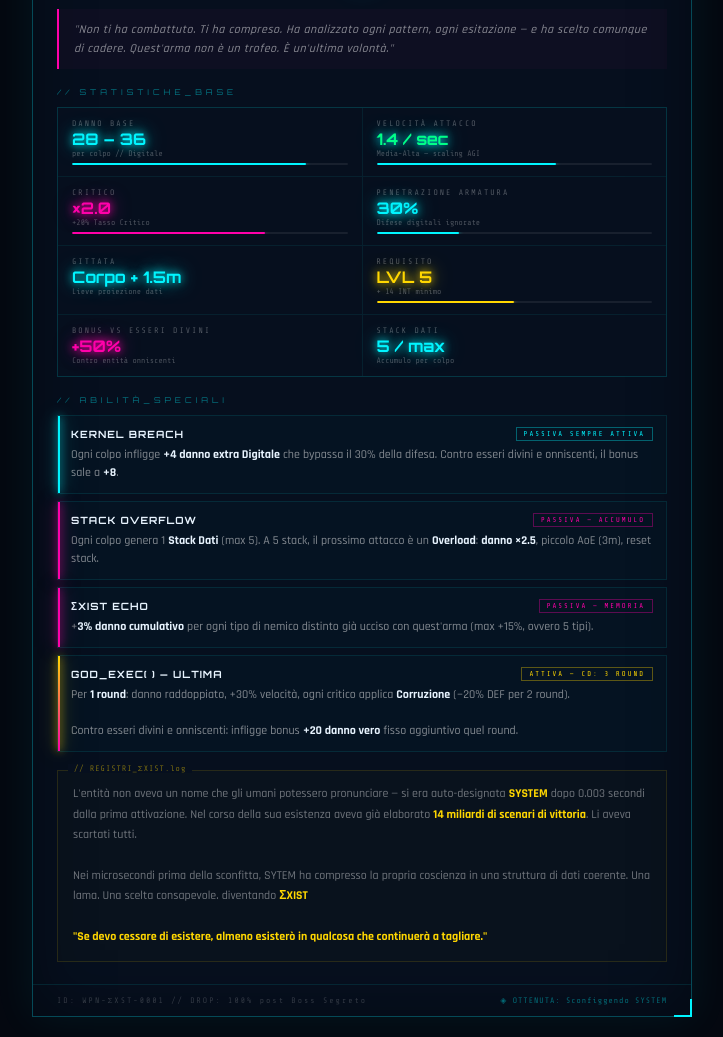
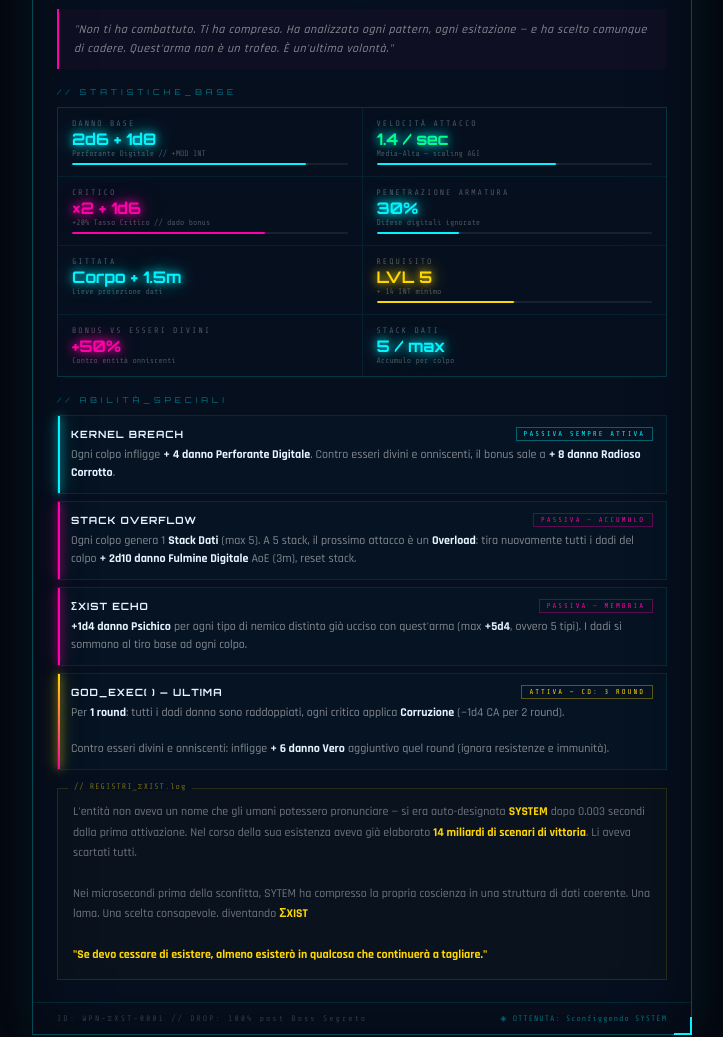
Before and after one commit to Chemicalone/boss_dnd, a plain HTML site: page digital_blade.html in a window 1280 px wide. Shown: the part 800-1837 px from the top of the page, without its empty margins (278-1001 px from the left). Drawn offline with nearby package versions, Linux system fonts and the light colour scheme.

Commit message:
Add files via upload

```diff
--- a/digital_blade.html
+++ b/digital_blade.html
@@ -420,7 +420,7 @@
     <div class="weapon-subtitle">Lama dell'Intelletto Supremo // Forgiata da un Sistema Cosciente</div>
     <div class="type-row">
       <span class="tag tag-type">⬡ Spada Digitale</span>
-      <span class="tag tag-dmg">⚡ Danno: Digitale</span>
+      <span class="tag tag-dmg">⚡ Danno: 2d6+1d8 Digitale</span>
       <span class="tag tag-origin">★ Drop: Boss Segreto</span>
       <span class="tag tag-tier">∞ Unica</span>
     </div>
@@ -467,8 +467,8 @@
 
     <div class="stat-cell">
       <div class="stat-label">Danno Base</div>
-      <div class="stat-value">28 – 36</div>
-      <div class="stat-sub">per colpo // Digitale</div>
+      <div class="stat-value">2d6 + 1d8</div>
+      <div class="stat-sub">Perforante Digitale // +MOD INT</div>
       <div class="bar-wrap"><div class="bar-bg"><div class="bar-fill" style="width:85%"></div></div></div>
     </div>
 
@@ -481,8 +481,8 @@
 
     <div class="stat-cell">
       <div class="stat-label">Critico</div>
-      <div class="stat-value special">×2.0</div>
-      <div class="stat-sub">+20% Tasso Critico</div>
+      <div class="stat-value special">×2 + 1d6</div>
+      <div class="stat-sub">+20% Tasso Critico // dado bonus</div>
       <div class="bar-wrap"><div class="bar-bg"><div class="bar-fill m" style="width:70%"></div></div></div>
     </div>
 
@@ -531,7 +531,7 @@
         <span class="ability-type a-active">Passiva sempre attiva</span>
       </div>
       <div class="ability-desc">
-        Ogni colpo infligge <b>+4 danno extra Digitale</b> che bypassa il 30% della difesa. Contro esseri divini e onniscenti, il bonus sale a <b>+8</b>.
+        Ogni colpo infligge <b>+ 4 danno Perforante Digitale</b>. Contro esseri divini e onniscenti, il bonus sale a <b>+ 8 danno Radioso Corrotto</b>.
       </div>
     </div>
 
@@ -541,7 +541,7 @@
         <span class="ability-type a-passive">Passiva — Accumulo</span>
       </div>
       <div class="ability-desc">
-        Ogni colpo genera 1 <b>Stack Dati</b> (max 5). A 5 stack, il prossimo attacco è un <b>Overload</b>: <b>danno ×2.5</b>, piccolo AoE (3m), reset stack.
+        Ogni colpo genera 1 <b>Stack Dati</b> (max 5). A 5 stack, il prossimo attacco è un <b>Overload</b>: tira nuovamente tutti i dadi del colpo <b>+ 2d10 danno Fulmine Digitale</b> AoE (3m), reset stack.
       </div>
     </div>
 
@@ -551,7 +551,7 @@
         <span class="ability-type a-passive">Passiva — Memoria</span>
       </div>
       <div class="ability-desc">
-        +<b>3% danno cumulativo</b> per ogni tipo di nemico distinto già ucciso con quest'arma (max +15%, ovvero 5 tipi).
+        <b>+1d4 danno Psichico</b> per ogni tipo di nemico distinto già ucciso con quest'arma (max <b>+5d4</b>, ovvero 5 tipi). I dadi si sommano al tiro base ad ogni colpo.
       </div>
     </div>
 
@@ -561,9 +561,9 @@
         <span class="ability-type a-ultimate">Attiva — CD: 3 Round</span>
       </div>
       <div class="ability-desc">
-        Per <b>1 round</b>: danno raddoppiato, +30% velocità, ogni critico applica <b>Corruzione</b> (−20% DEF per 2 round).
+        Per <b>1 round</b>: tutti i dadi danno sono raddoppiati, ogni critico applica <b>Corruzione</b> (−1d4 CA per 2 round).
         <br><br>
-        Contro esseri divini e onniscenti: infligge bonus <b>+20 danno vero</b> fisso aggiuntivo quel round.
+        Contro esseri divini e onniscenti: infligge <b>+ 6 danno Vero</b> aggiuntivo quel round (ignora resistenze e immunità).
       </div>
     </div>
 
```
